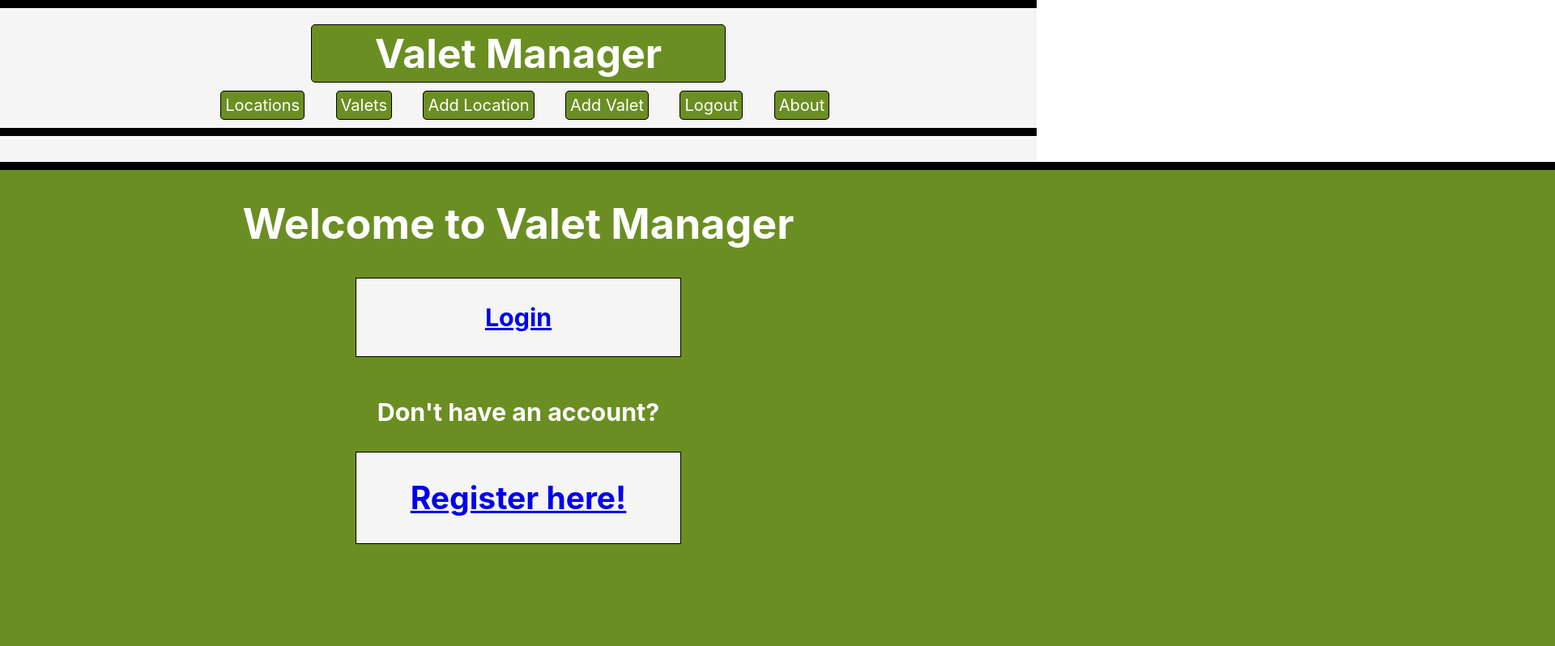
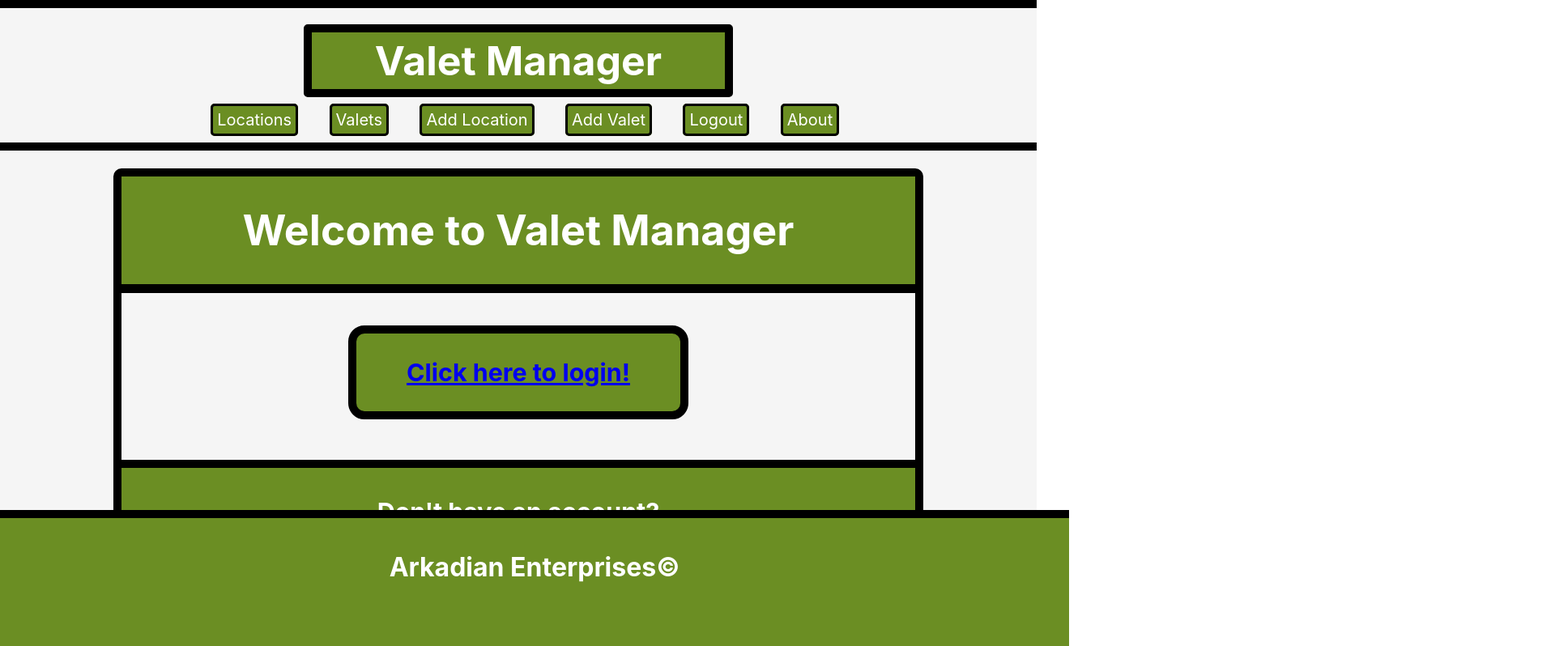
Before and after one commit to ryanhkenyon/Valet-Manager, a React (Create React App) app in the folder front-end/: page /logout in a window 1280 px wide. Shown: the top 798 px of the page at 81% size, 1920 px wide, since content can reach past the window. Built offline with nearby package versions, Linux system fonts and the light colour scheme.

Commit message:
Overhauled CSS
tomorrow class will tie back end to front end i hope. this last weeks gonna be real stressful

```diff
--- a/front-end/package.json
+++ b/front-end/package.json
@@ -6,6 +6,7 @@
     "@testing-library/jest-dom": "^5.16.5",
     "@testing-library/react": "^13.4.0",
     "@testing-library/user-event": "^13.5.0",
+    "axios": "^1.1.3",
     "react": "^18.2.0",
     "react-dom": "^18.2.0",
     "react-router-dom": "^6.4.3",
--- a/front-end/src/App.css
+++ b/front-end/src/App.css
@@ -27,6 +27,27 @@
   color: #61dafb;
 }
 
+.pageTitle {
+  color: white;
+  margin-top: 20px;
+  border: solid 10px black;
+  border-bottom: 10px solid black;
+  background-color: olivedrab;
+  min-height: 120px;
+  border-top-left-radius: 10px;
+  border-top-right-radius: 10px;
+}
+
+.pageTitle2 {
+  color: white;
+  margin-top: 20px;
+  border-top: solid 10px black;
+  border-bottom: solid 10px black;
+  background-color: olivedrab;
+  min-height: 120px;
+}
+
+
 
 
 /* Navigation */
@@ -46,7 +67,7 @@
 
 .navTitle {
   font-size: 50px;
-  border: 1px solid black;
+  border: 10px solid black;
   border-radius: 5px;
   padding: 5px;
   margin: auto;
@@ -63,43 +84,73 @@
 	margin: 0.1%;
   margin-right: 2%;
 	vertical-align: top;
+
 }
 
 .navLink {
   color: white;
   text-decoration: none;
   font-size: 20px;
-  border: 1px solid black;
+  border: 3px solid black;
   border-radius: 5px;
   padding: 5px;
   background-color: olivedrab;
+
+}
+
+/* Footer */
+.footer {
+  border-top: 10px solid black;
+  color: white;
+  background-color: olivedrab;
+  padding: 20px;
+  height: 120px;
+  position: fixed;
+  left: 0;
+  bottom: 0;
+  width: 100%;
+  text-align: center;
 }
 
 /* Main */
 .Main {
-  background-color: olivedrab;
-  width: 10000px;
-  border: solid black 10px;
-  margin-top: 200px;
+  background-color: whitesmoke;
+  width: 1000px;
+  margin-top: 208px;
   position: relative;
   min-height: 800px;
+  color: black;
 }
 
 .mainLink {
-  background-color: whitesmoke;
+  background-color: olivedrab;
   margin: auto;
-  border: 1px solid black;
+  margin-top: 40px;
+  border: 10px solid black;
+  border-radius: 20px;
   width: 400px;
   margin-bottom: 50px;
+}
 
+.mainLink:hover {
+  transform: scale(1.25);
+}
+
+.mainPageBox {
+  border-left: solid 10px black;
+  border-right: solid 10px black;
+  border-top: solid 1px black;
+  border-bottom: solid 10px black;
+  border-bottom-left-radius: 10px;
+  border-bottom-right-radius: 10px;
+  color: black
 }
 
 /* About */
 
 .About {
-  background-color: olivedrab;
-  width: 100%;
-  border: solid black 10px;
+  background-color: whitesmoke;
+  width: 1000px;
   margin-top: 200px;
   position: relative;
   min-height: 800px;
@@ -110,8 +161,7 @@
 .Register {
   background-color: olivedrab;
   width: 100%;
-  border: solid black 10px;
-  margin-top: 200px;
+  margin-top: 178px;
   position: relative;
   min-height: 800px;
 }
@@ -121,8 +171,7 @@
 .Login {
   background-color: olivedrab;
   width: 100%;
-  border: solid black 10px;
-  margin-top: 200px;
+  margin-top: 178px;
   position: relative;
   min-height: 800px;
 }
@@ -132,8 +181,7 @@
 .Profile {
   background-color: olivedrab;
   width: 100%;
-  border: solid black 10px;
-  margin-top: 200px;
+  margin-top: 178px;
   position: relative;
   min-height: 800px;
 }
@@ -143,36 +191,36 @@
 /* Locations */
 
 .Locations {
-  background-color: olivedrab;
+  background-color: whitesmoke;
   width: 100%;
-  border: solid black 10px;
-  margin-top: 200px;
+  margin-top: 178px;
   position: relative;
   min-height: 800px;
 }
 
 .AddLocation {
-  background-color: olivedrab;
-  width: 100%;
-  border: solid black 10px;
-  margin-top: 200px;
+  background-color: whitesmoke;
+  width: 700px;
+  margin-top: 208px;
   position: relative;
-  min-height: 800px;
+  min-height: 1200px
 }
 
 .locationItem {
   display: inline-block;
-  background-color: whitesmoke;
-  border: 1px solid black;
+  background-color: olivedrab;
+  border: 10px solid black;
+  color: black;
   border-radius: 40px;
   margin: 10px;
   width: 300px;
-  height: 350px;
-  padding-top: 40px;
+  min-height: 350px;
+  max-height: 450px;
+  padding: 15px;
 }
 
 .locationItemName {
-  background-color: olivedrab;
+  background-color: whitesmoke;
   border: 1px solid black;
   border-radius: 40px;
   width: 80%;
@@ -184,8 +232,7 @@
 .Location {
   background-color: olivedrab;
   width: 100%;
-  border: solid black 10px;
-  margin-top: 200px;
+  margin-top: 178px;
   position: relative;
   min-height: 800px;
 }
@@ -213,36 +260,33 @@
 /* Valets */
 
 .Valets {
-  background-color: olivedrab;
+  background-color: whitesmoke;
   width: 100%;
-  border: solid black 10px;
-  margin-top: 200px;
+  margin-top: 178px;
   position: relative;
-  min-height: 800px;
 }
 
 .AddValet {
-  background-color: olivedrab;
-  width: 100%;
-  border: solid black 10px;
-  margin-top: 200px;
+  background-color: whitesmoke;
+  width: 700px;
+  margin-top: 208px;
   position: relative;
-  min-height: 800px;
+  min-height: 1200px
 }
 
 .Valet {
   background-color: olivedrab;
   width: 100%;
-  border: solid black 10px;
-  margin-top: 200px;
+  margin-top: 178px;
   position: relative;
   min-height: 800px;
 }
 
 .valetItem {
   display: inline-block;
-  background-color: whitesmoke;
-  border: 1px solid black;
+  background-color: olivedrab;
+  border: 10px solid black;
+  color: black;
   border-radius: 40px;
   margin: 10px;
   width: 300px;
@@ -252,7 +296,7 @@
 }
 
 .valetItemName {
-  background-color: olivedrab;
+  background-color: whitesmoke;
   border: 1px solid black;
   border-radius: 40px;
   width: 80%;
@@ -285,10 +329,16 @@
   background-color: ;
 }
 
-#fileUpload {
-  color: transparent;
+#locationButton {
+  margin-left: 80px;
 }
 
-#fileUploadLabel {
-  margin-left: 75px;
+
+
+/* Forms */
+
+.form-control {
+  border: 10px solid black;
+  padding: 10px;
+  color: black
 }
--- a/front-end/src/App.js
+++ b/front-end/src/App.js
@@ -3,6 +3,7 @@ import './App.css';
 import {Routes,Route} from "react-router-dom";
 import Main from "./components/Main";
 import Navigation from "./components/Navigation";
+import Footer from './components/Footer';
 import Register from './components/Register';
 import About from './components/About';
 import Login from './components/Login';
@@ -15,7 +16,10 @@ import Valets  from './components/Valets';
 import Valet  from './components/Valet';
 import AddValet from './components/AddValet';
 
+import { useState } from 'react';
+
 function App() {
+  const [loggedIn, setLoggedIn] = useState(false);
   return (
     <div className="App">
       <Navigation/>
@@ -39,6 +43,7 @@ function App() {
 
 
       </header>
+      <Footer/>
     </div>
   );
 }
--- a/front-end/src/components/About.js
+++ b/front-end/src/components/About.js
@@ -1,10 +1,14 @@
 function About() {
     return (
         <div className='About'>
-            <h1>About Valet Manager</h1>
+            <div className="pageTitle">
+      <h1>About</h1>
+      </div>
+      <div className="mainPageBox">
             <p>So you runna da big business huh? Well I tell you what kid. It ain't easy. Scrumma like youse gonna have to utilize my state of da art Valet Manager website to keep track of ya clientele and ya goons.
             </p>
             <p>Iz real simple kid. After registerin yur account, yu gotta start by addin a Location or a Valet to ya database. Jus loggin in the navbar above and click either Add Location or Add Valet.</p>
+      </div>
         </div>
     )
 }
--- a/front-end/src/components/AddValet.js
+++ b/front-end/src/components/AddValet.js
@@ -1,22 +1,29 @@
+import React, { useState } from 'react';
+
 function AddValet() {
+    const [newValet, setValet] = useState({});
     return (
         <div className="AddValet">
+            <div className='pageTitle'>
             <h1>Add a Valet</h1>
+            </div>
             <form>
             <div className="form-control">
                     <label>Name: </label>
+                    <br/>
                     <input
                         type="text"
                         name="locationName"
                         required/>
                         <br/>
                         <label id="fileUploadLabel">Image: </label>
-                         <input type="file" id="fileUpload"
+                        <br/>
+                         <input type="file" id="locationButton"
                        name="image" title="hello" required/>
+                       <br/>
+					<button type="submit">Add Valet</button>
                 </div>
-                <div className="form-control">
-					<button type="submit">Add Valet</button>
-				</div>
+
             </form>
         </div>
     )
--- /dev/null
+++ b/front-end/src/components/Footer.js
@@ -0,0 +1,10 @@
+function Footer() {
+
+    return (
+        <footer className="footer">
+            <h1>Arkadian Enterprises&copy;</h1>
+        </footer>
+    )
+}
+
+export default Footer;
--- a/front-end/src/components/Locations.js
+++ b/front-end/src/components/Locations.js
@@ -25,7 +25,9 @@ function Locations(props) {
   }
   return (
     <div className="Locations">
+      <div className="pageTitle">
       <h1>Your Locations</h1>
+      </div>
       {/* {context} */}
       {/* here are fake locations to test display */}
       <div className="locationItem">
--- a/front-end/src/components/Main.js
+++ b/front-end/src/components/Main.js
@@ -6,36 +6,44 @@ function Main(props) {
 
   if (loggedIn) {
     //would like toredirect to location page, for now, provide a link to location page
-        context = [<Link to='/locations'>
+    context = [
+      <Link to="/locations">
         <h1>Check out my locations!</h1>
-        </Link>]
+      </Link>,
+    ];
   } else {
     context = [
+      <div className="mainPageBox">
         <div className="mainLink">
-                <Link to='/login'>
-                <h3>Login</h3>
+          <Link to="/login">
+            <h3>Click here to login!</h3>
           </Link>
-            </div>,
-            <h3>Don't have an account?</h3>,
+        </div>
+
+        <h3 className="pageTitle2">
+          <br />
+          Don't have an account?
+        </h3>
+
         <div className="mainLink">
-            <Link to='/register'>
+          <Link to="/register">
             <h2>Register here!</h2>
           </Link>
         </div>
-        ]
+
+      </div>,
+    ];
   }
 
-
   return (
-
     //if logged in
     <div className="Main">
+      <div className="pageTitle">
         <h1>Welcome to Valet Manager</h1>
+      </div>
       {context}
     </div>
-
-    )
-
+  );
 }
 
 export default Main;
```
Also changed, not shown: front-end/src/components/AddLocation.js (+13 -6 lines), front-end/src/components/Valets.js (+50 -33 lines), 1 other file (tests, documents, lock files or other folders). Lines whose indentation alone changed are shown as unchanged.
